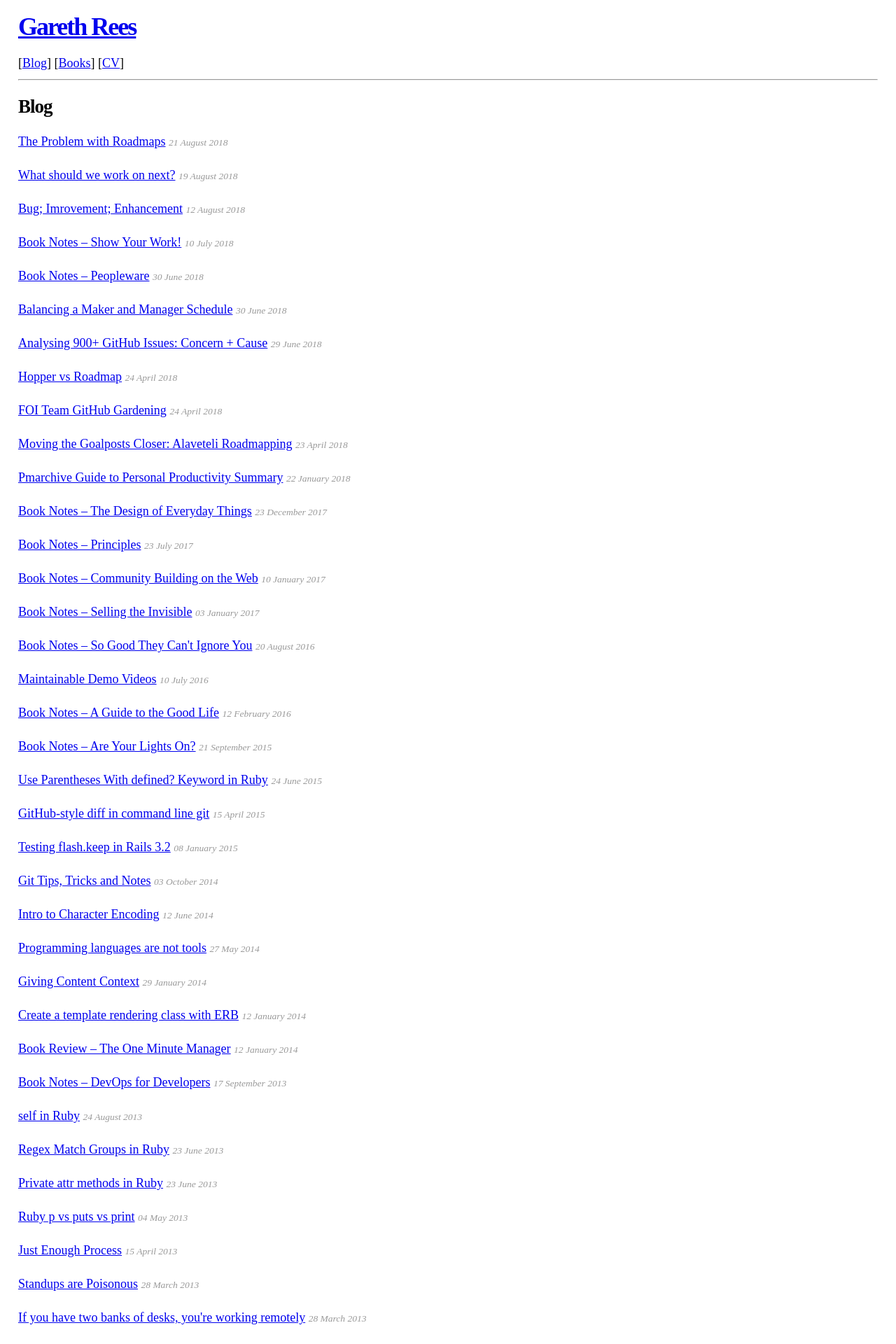
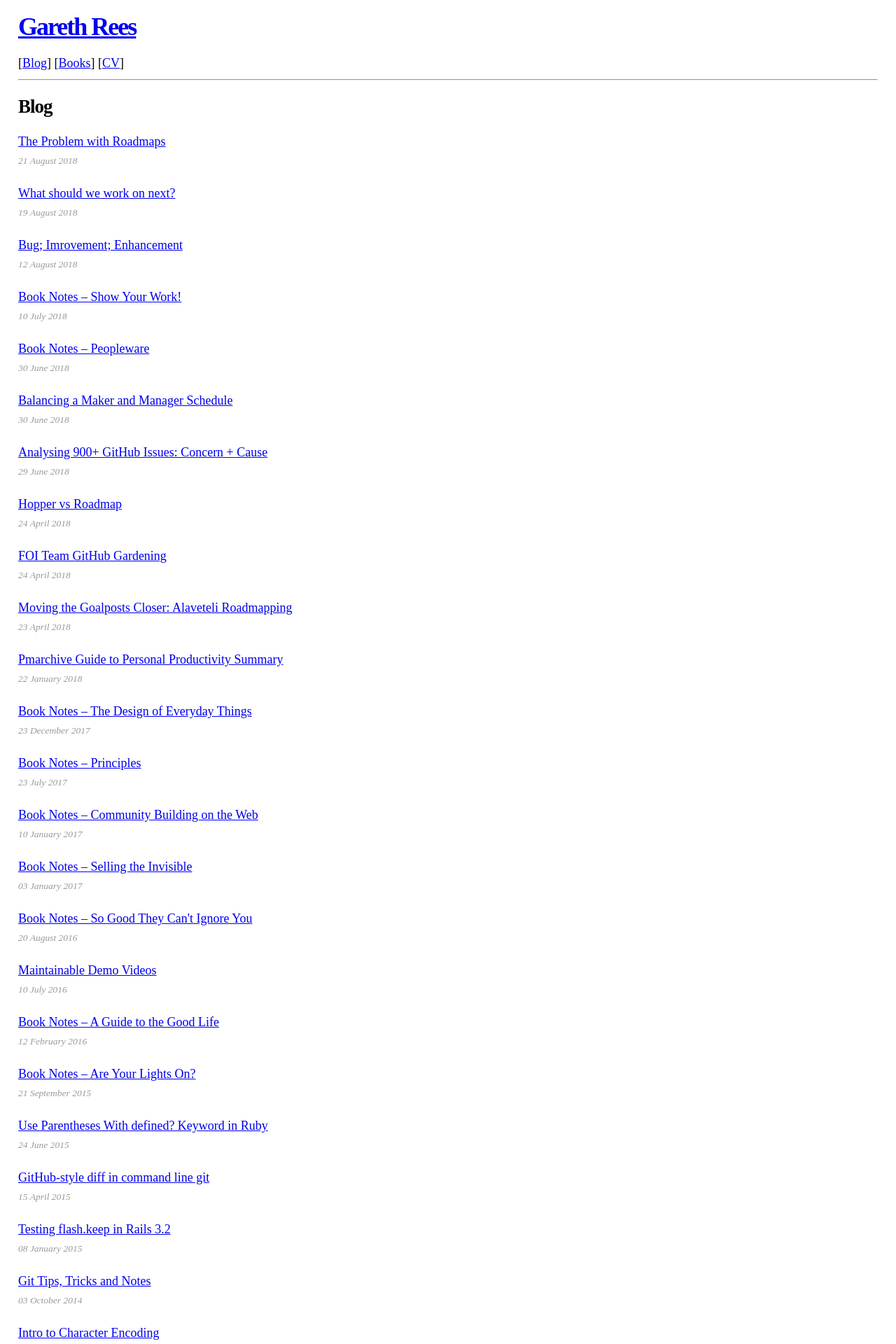
Before and after one commit to garethrees/garethrees.github.com, a Jekyll site: the page built from blog.html, in a window 1280 px wide. Shown: the top 1920 px of the page at 70% size. Built offline with Jekyll 4.4.1, drawn with Linux system fonts in a browser that asks for light colours.

Commit message:
Break posted-on on to newline

```diff
--- a/stylesheets/application.css
+++ b/stylesheets/application.css
@@ -64,3 +64,7 @@ aside,
   font-size: 0.75em;
   font-style: italic;
 }
+
+.posted-on {
+  display: block;
+}
```
